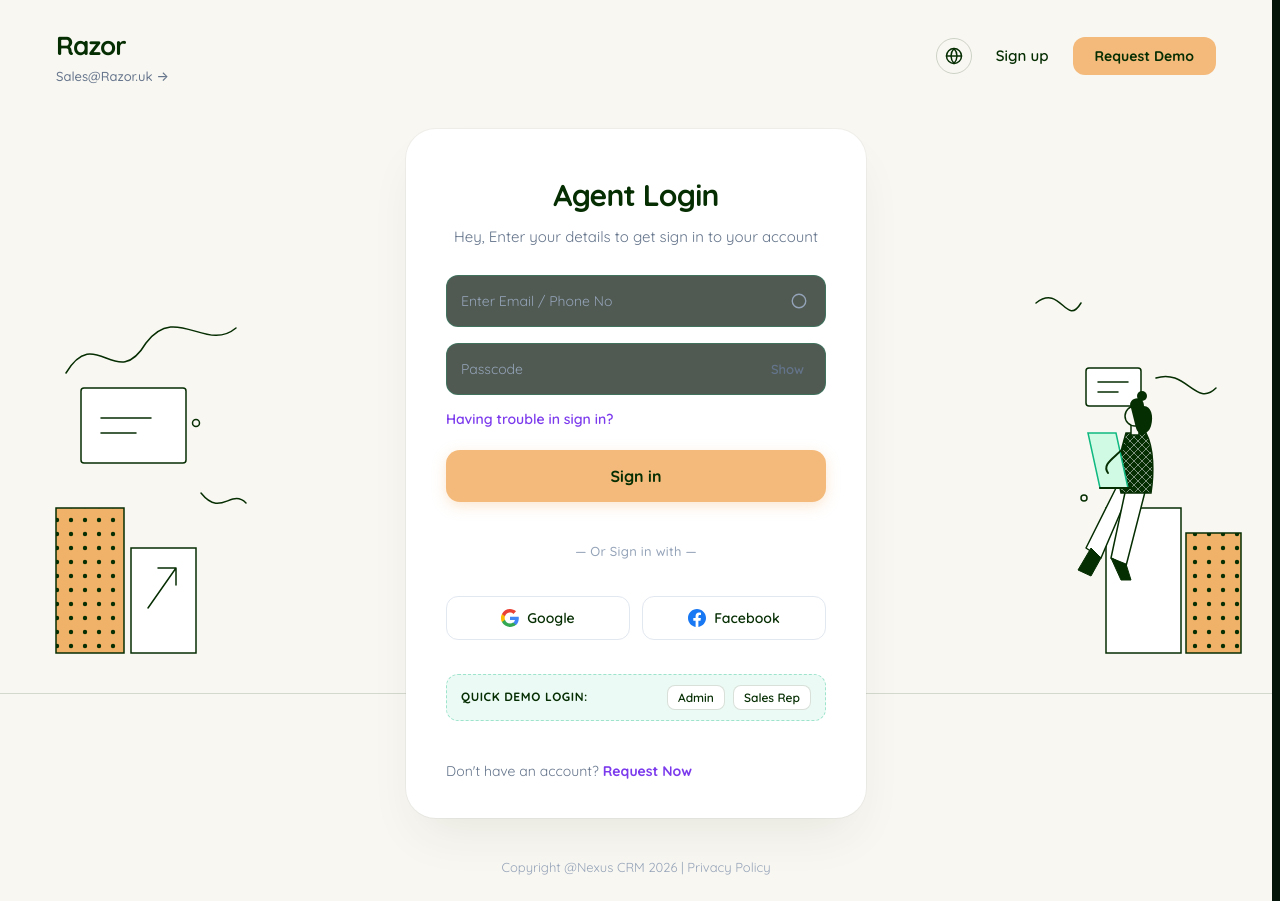
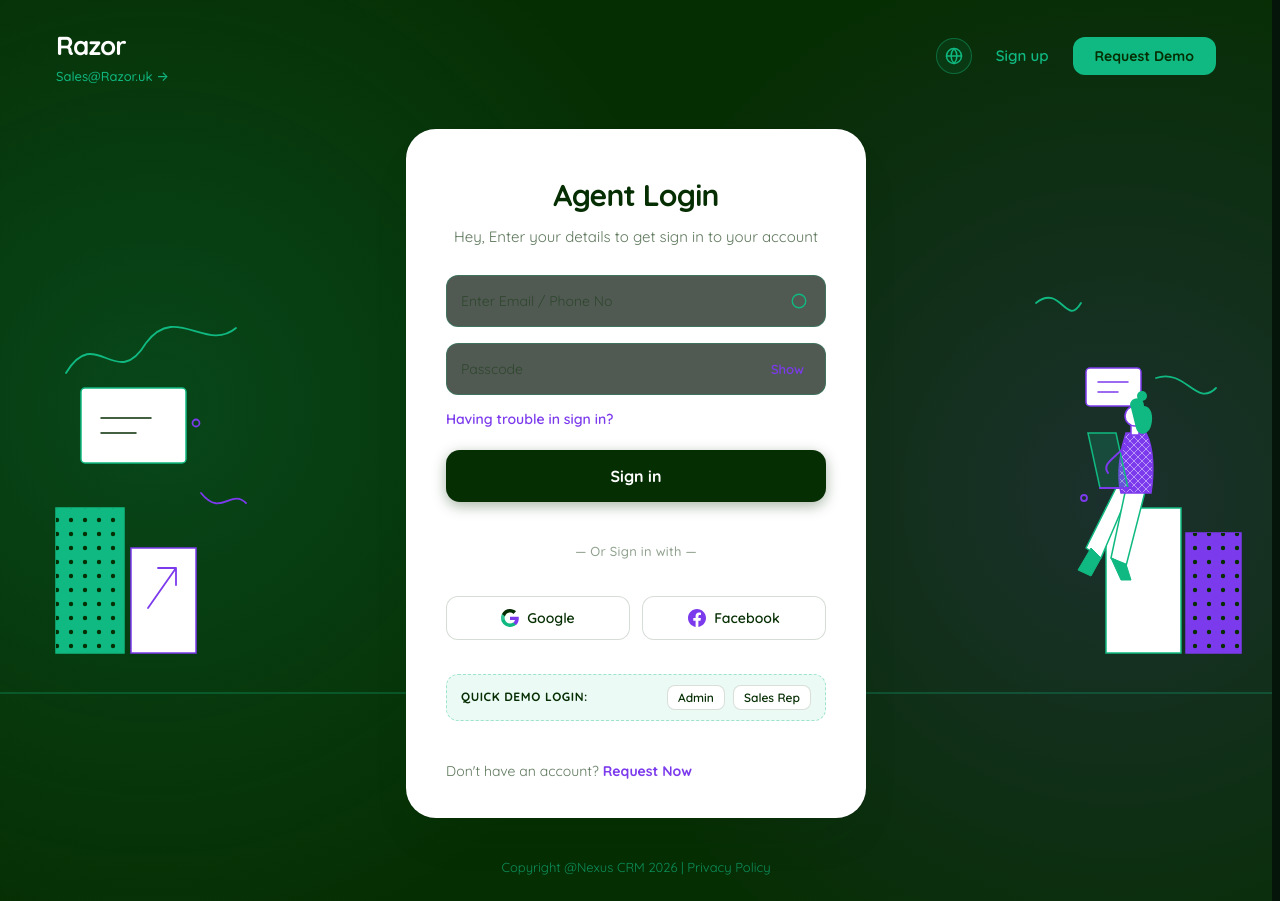
Before and after one commit to sumathi-developer/CRM_App, a React (Vite) app in the folder frontend/: page /login in a window 1280 px wide. Built offline with nearby package versions, Linux system fonts and the light colour scheme.

Commit message:
feat(auth): enforce strict 3-color palette (#062E03, #10B981, #7C3AED) across login page and illustrations

```diff
--- a/frontend/src/pages/LoginPage.tsx
+++ b/frontend/src/pages/LoginPage.tsx
@@ -3,31 +3,32 @@ import { useNavigate, useLocation, Link } from 'react-router-dom';
 import { useAuth } from '../context/AuthContext';
 import { GlobeIcon, AlertCircleIcon, CheckCircleIcon } from '../components/common/Icons';
 
-/* Google Icon SVG */
+/* Google Icon SVG (strictly styled with user palette #10B981, #7C3AED, #062E03) */
 const GoogleIcon: React.FC<{ size?: number }> = ({ size = 18 }) => (
   <svg width={size} height={size} viewBox="0 0 24 24" aria-hidden="true">
     <path
-      fill="#4285F4"
+      fill="#7C3AED"
       d="M23.745 12.27c0-.7-.06-1.4-.19-2.07H12v4.51h6.6c-.29 1.52-1.14 2.8-2.4 3.65v3h3.88c2.27-2.09 3.665-5.17 3.665-9.09z"
     />
     <path
-      fill="#34A853"
+      fill="#10B981"
       d="M12 24c3.24 0 5.95-1.08 7.93-2.91l-3.88-3c-1.08.72-2.45 1.16-4.05 1.16-3.12 0-5.77-2.1-6.72-4.93H1.25v3.1C3.28 21.43 7.35 24 12 24z"
     />
     <path
-      fill="#FBBC05"
+      fill="#10B981"
+      opacity="0.85"
       d="M5.28 14.32a7.18 7.18 0 0 1 0-4.64V6.58H1.25a11.96 11.96 0 0 0 0 10.84l4.03-3.1z"
     />
     <path
-      fill="#EA4335"
+      fill="#062E03"
       d="M12 4.75c1.77 0 3.35.61 4.6 1.8l3.42-3.42C17.95 1.19 15.24 0 12 0 7.35 0 3.28 2.57 1.25 6.58l4.03 3.1c.95-2.83 3.6-4.93 6.72-4.93z"
     />
   </svg>
 );
 
-/* Facebook Icon SVG (Replaces Apple ID as requested) */
+/* Facebook Icon SVG (replaces Apple ID, styled with Accent color #7C3AED) */
 const FacebookIcon: React.FC<{ size?: number }> = ({ size = 18 }) => (
-  <svg width={size} height={size} viewBox="0 0 24 24" fill="#1877F2" aria-hidden="true">
+  <svg width={size} height={size} viewBox="0 0 24 24" fill="#7C3AED" aria-hidden="true">
     <path d="M24 12.073c0-6.627-5.373-12-12-12s-12 5.373-12 12c0 5.99 4.388 10.954 10.125 11.854v-8.385H7.078v-3.47h3.047V9.43c0-3.007 1.792-4.669 4.533-4.669 1.312 0 2.686.235 2.686.235v2.953H15.83c-1.491 0-1.956.925-1.956 1.874v2.25h3.328l-.532 3.47h-2.796v8.385C19.612 23.027 24 18.062 24 12.073z" />
   </svg>
 );
@@ -182,14 +183,14 @@ export const LoginPage: React.FC = () => {
           {/* Squiggly line top left */}
           <path
             d="M30 140 C 60 90, 80 160, 110 110 C 140 70, 170 120, 200 95"
-            stroke="#062E03"
-            strokeWidth="1.5"
+            stroke="#10B981"
+            strokeWidth="1.8"
             fill="none"
             strokeLinecap="round"
           />
 
           {/* Small circle accent */}
-          <circle cx="160" cy="190" r="3.5" fill="none" stroke="#062E03" strokeWidth="1.5" />
+          <circle cx="160" cy="190" r="3.5" fill="none" stroke="#7C3AED" strokeWidth="1.8" />
 
           {/* Document outline box */}
           <rect
@@ -197,9 +198,9 @@ export const LoginPage: React.FC = () => {
             y="155"
             width="105"
             height="75"
-            rx="3"
+            rx="4"
             fill="#FFFFFF"
-            stroke="#062E03"
+            stroke="#10B981"
             strokeWidth="1.5"
           />
           <line
@@ -224,20 +225,20 @@ export const LoginPage: React.FC = () => {
           {/* Curly doodle right of box */}
           <path
             d="M165 260 C 185 285, 195 255, 210 270"
-            stroke="#062E03"
-            strokeWidth="1.5"
+            stroke="#7C3AED"
+            strokeWidth="1.8"
             fill="none"
             strokeLinecap="round"
           />
 
-          {/* Polka-dot pillar left */}
+          {/* Polka-dot pillar left (Secondary emerald #10B981 with primary #062E03 dots) */}
           <rect
             x="20"
             y="275"
             width="68"
             height="145"
-            fill="#F0B268"
-            stroke="#062E03"
+            fill="#10B981"
+            stroke="#10B981"
             strokeWidth="1.5"
           />
           <rect x="20" y="275" width="68" height="145" fill="url(#dotPatternLeft)" />
@@ -249,13 +250,13 @@ export const LoginPage: React.FC = () => {
             width="65"
             height="105"
             fill="#FFFFFF"
-            stroke="#062E03"
+            stroke="#7C3AED"
             strokeWidth="1.5"
           />
           <path
             d="M112 375 L 140 335 M 140 335 L 122 335 M 140 335 L 140 352"
-            stroke="#062E03"
-            strokeWidth="1.5"
+            stroke="#7C3AED"
+            strokeWidth="1.8"
             strokeLinecap="round"
             strokeLinejoin="round"
           />
@@ -315,7 +316,7 @@ export const LoginPage: React.FC = () => {
                     height="18"
                     viewBox="0 0 24 24"
                     fill="none"
-                    stroke="#94A3B8"
+                    stroke="#10B981"
                     strokeWidth="1.8"
                   >
                     <circle cx="12" cy="12" r="9" />
@@ -474,8 +475,8 @@ export const LoginPage: React.FC = () => {
           {/* Floating curly hair loop / doodle at top */}
           <path
             d="M170 70 C 195 50, 200 95, 215 70"
-            stroke="#062E03"
-            strokeWidth="1.5"
+            stroke="#10B981"
+            strokeWidth="1.8"
             fill="none"
             strokeLinecap="round"
           />
@@ -486,9 +487,9 @@ export const LoginPage: React.FC = () => {
             y="135"
             width="55"
             height="38"
-            rx="3"
+            rx="4"
             fill="#FFFFFF"
-            stroke="#062E03"
+            stroke="#7C3AED"
             strokeWidth="1.5"
           />
           <line
@@ -496,7 +497,7 @@ export const LoginPage: React.FC = () => {
             y1="149"
             x2="262"
             y2="149"
-            stroke="#062E03"
+            stroke="#7C3AED"
             strokeWidth="1.5"
             strokeLinecap="round"
           />
@@ -505,7 +506,7 @@ export const LoginPage: React.FC = () => {
             y1="159"
             x2="252"
             y2="159"
-            stroke="#062E03"
+            stroke="#7C3AED"
             strokeWidth="1.5"
             strokeLinecap="round"
           />
@@ -513,14 +514,14 @@ export const LoginPage: React.FC = () => {
           {/* Squiggle behind agent */}
           <path
             d="M290 145 C 320 135, 330 175, 350 155"
-            stroke="#062E03"
-            strokeWidth="1.5"
+            stroke="#10B981"
+            strokeWidth="1.8"
             fill="none"
             strokeLinecap="round"
           />
 
           {/* Small circle accent */}
-          <circle cx="218" cy="265" r="3" fill="none" stroke="#062E03" strokeWidth="1.5" />
+          <circle cx="218" cy="265" r="3" fill="none" stroke="#7C3AED" strokeWidth="1.8" />
 
           {/* Pedestal Box agent sits on */}
           <rect
@@ -529,18 +530,18 @@ export const LoginPage: React.FC = () => {
             width="75"
             height="145"
             fill="#FFFFFF"
-            stroke="#062E03"
+            stroke="#10B981"
             strokeWidth="1.5"
           />
 
-          {/* Polka-dot pillar on far right */}
+          {/* Polka-dot pillar on far right (Accent purple #7C3AED with primary #062E03 dots) */}
           <rect
             x="320"
             y="300"
             width="55"
             height="120"
-            fill="#F0B268"
-            stroke="#062E03"
+            fill="#7C3AED"
+            stroke="#7C3AED"
             strokeWidth="1.5"
           />
           <rect x="320" y="300" width="55" height="120" fill="url(#dotPatternRight)" />
@@ -550,7 +551,7 @@ export const LoginPage: React.FC = () => {
           <path
             d="M250 255 L 220 315 L 235 325 L 265 255 Z"
             fill="#FFFFFF"
-            stroke="#062E03"
+            stroke="#10B981"
             strokeWidth="1.5"
             strokeLinejoin="round"
           />
@@ -558,34 +559,34 @@ export const LoginPage: React.FC = () => {
           <path
             d="M260 255 L 245 325 L 260 333 L 280 255 Z"
             fill="#FFFFFF"
-            stroke="#062E03"
+            stroke="#10B981"
             strokeWidth="1.5"
             strokeLinejoin="round"
           />
           {/* Left shoe */}
           <path
             d="M212 337 L 225 315 L 235 325 L 225 343 Z"
-            fill="#062E03"
-            stroke="#062E03"
+            fill="#10B981"
+            stroke="#10B981"
             strokeWidth="1"
           />
           {/* Right shoe */}
           <path
             d="M245 325 L 255 347 L 265 347 L 260 331 Z"
-            fill="#062E03"
-            stroke="#062E03"
+            fill="#10B981"
+            stroke="#10B981"
             strokeWidth="1"
           />
 
           {/* Torso & patterned top */}
           <path
             d="M260 200 C 255 215, 250 240, 255 260 L 285 260 C 288 240, 288 215, 280 200 Z"
-            fill="#062E03"
+            fill="#7C3AED"
           />
           <path
             d="M260 200 C 255 215, 250 240, 255 260 L 285 260 C 288 240, 288 215, 280 200 Z"
             fill="url(#shirtPattern)"
-            stroke="#062E03"
+            stroke="#7C3AED"
             strokeWidth="1.5"
           />
 
@@ -595,23 +596,24 @@ export const LoginPage: React.FC = () => {
             y="190"
             width="8"
             height="12"
-            fill="#FAF8F5"
-            stroke="#062E03"
+            fill="#FFFFFF"
+            stroke="#7C3AED"
             strokeWidth="1.5"
           />
           {/* Head */}
-          <circle cx="269" cy="183" r="10" fill="#FAF8F5" stroke="#062E03" strokeWidth="1.5" />
+          <circle cx="269" cy="183" r="10" fill="#FFFFFF" stroke="#7C3AED" strokeWidth="1.5" />
           {/* Hair / Topknot Bun */}
           <path
             d="M265 175 C 260 165, 278 160, 278 173 C 285 173, 288 183, 285 193 C 282 203, 272 203, 270 195 Z"
-            fill="#062E03"
+            fill="#10B981"
           />
-          <circle cx="276" cy="163" r="5" fill="#062E03" />
+          <circle cx="276" cy="163" r="5" fill="#10B981" />
 
-          {/* Laptop on lap (with #10B981 emerald screen tint) */}
+          {/* Laptop on lap */}
           <path
             d="M222 200 L 234 255 L 262 255 L 250 200 Z"
-            fill="#D1FAE5"
+            fill="#10B981"
+            fillOpacity="0.2"
             stroke="#10B981"
             strokeWidth="1.5"
           />
@@ -620,7 +622,7 @@ export const LoginPage: React.FC = () => {
             y1="255"
             x2="268"
             y2="255"
-            stroke="#062E03"
+            stroke="#7C3AED"
             strokeWidth="2"
             strokeLinecap="round"
           />
@@ -629,7 +631,7 @@ export const LoginPage: React.FC = () => {
           <path
             d="M262 210 C 250 225, 235 230, 242 240"
             fill="none"
-            stroke="#062E03"
+            stroke="#7C3AED"
             strokeWidth="2"
             strokeLinecap="round"
           />
--- a/frontend/src/styles/auth.css
+++ b/frontend/src/styles/auth.css
@@ -1178,16 +1178,19 @@
   --agent-primary: #062E03;
   --agent-secondary: #10B981;
   --agent-accent: #7C3AED;
-  --agent-bg: #F9F7F2;
+  --agent-bg: #062E03;
   --agent-card-bg: #FFFFFF;
   --agent-text-main: #062E03;
-  --agent-text-muted: #64748B;
-  --agent-border: #E2E8F0;
+  --agent-text-muted: rgba(6, 46, 3, 0.65);
+  --agent-border: rgba(6, 46, 3, 0.16);
 
   position: relative;
   min-height: 100vh;
   width: 100%;
   background-color: var(--agent-bg);
+  background-image:
+    radial-gradient(circle at 12% 45%, rgba(16, 185, 129, 0.18) 0%, transparent 45%),
+    radial-gradient(circle at 88% 55%, rgba(124, 58, 237, 0.18) 0%, transparent 45%);
   display: flex;
   flex-direction: column;
   justify-content: space-between;
@@ -1203,8 +1206,8 @@
   left: 0;
   right: 0;
   bottom: 23%;
-  height: 1px;
-  background: rgba(6, 46, 3, 0.15);
+  height: 1.5px;
+  background: rgba(16, 185, 129, 0.25);
   z-index: 1;
   pointer-events: none;
 }
@@ -1231,7 +1234,7 @@
   font-size: 1.625rem;
   font-weight: 800;
   letter-spacing: -0.035em;
-  color: var(--agent-primary);
+  color: #FFFFFF;
   text-decoration: none;
   display: inline-flex;
   align-items: center;
@@ -1241,12 +1244,12 @@
 .agent-brand-logo-mark {
   width: 22px;
   height: 22px;
-  background: var(--agent-primary);
+  background: var(--agent-secondary);
   border-radius: 6px;
   display: inline-flex;
   align-items: center;
   justify-content: center;
-  color: var(--agent-secondary);
+  color: var(--agent-primary);
   font-size: 12px;
   font-weight: 900;
 }
@@ -1254,7 +1257,7 @@
 .agent-brand-contact-link {
   font-size: 0.8125rem;
   font-weight: 500;
-  color: #64748B;
+  color: var(--agent-secondary);
   display: inline-flex;
   align-items: center;
   gap: 4px;
@@ -1263,7 +1266,7 @@
 }
 
 .agent-brand-contact-link:hover {
-  color: var(--agent-secondary);
+  color: var(--agent-accent);
 }
 
 .agent-navbar-actions {
@@ -1279,23 +1282,23 @@
   width: 36px;
   height: 36px;
   border-radius: 50%;
-  border: 1px solid rgba(6, 46, 3, 0.18);
-  background: transparent;
-  color: var(--agent-primary);
+  border: 1.5px solid rgba(16, 185, 129, 0.4);
+  background: rgba(16, 185, 129, 0.08);
+  color: var(--agent-secondary);
   cursor: pointer;
   transition: all 0.2s ease;
 }
 
 .agent-globe-btn:hover {
-  border-color: var(--agent-secondary);
-  color: var(--agent-secondary);
-  background: rgba(16, 185, 129, 0.08);
+  border-color: var(--agent-accent);
+  color: var(--agent-accent);
+  background: rgba(124, 58, 237, 0.15);
 }
 
 .agent-nav-signup-link {
   font-size: 0.9375rem;
   font-weight: 600;
-  color: var(--agent-primary);
+  color: var(--agent-secondary);
   text-decoration: none;
   transition: color 0.15s ease;
 }
@@ -1307,7 +1310,7 @@
 .agent-request-demo-btn {
   padding: 10px 22px;
   border-radius: 12px;
-  background: #F4BA7B;
+  background: var(--agent-secondary);
   color: var(--agent-primary);
   font-size: 0.875rem;
   font-weight: 700;
@@ -1321,9 +1324,10 @@
 }
 
 .agent-request-demo-btn:hover {
-  background: #EEAA60;
+  background: var(--agent-accent);
+  color: #FFFFFF;
   transform: translateY(-1px);
-  box-shadow: 0 4px 14px rgba(244, 186, 123, 0.45);
+  box-shadow: 0 4px 14px rgba(124, 58, 237, 0.45);
 }
 
 /* 2. Central Hero Stage */
@@ -1406,14 +1410,14 @@
 }
 
 .agent-alert-box.error {
-  background: #FEF2F2;
-  border: 1px solid #FECACA;
-  color: #DC2626;
+  background: rgba(124, 58, 237, 0.08);
+  border: 1px solid rgba(124, 58, 237, 0.35);
+  color: var(--agent-accent);
 }
 
 .agent-alert-box.success {
-  background: #ECFDF5;
-  border: 1px solid #A7F3D0;
+  background: rgba(16, 185, 129, 0.12);
+  border: 1px solid rgba(16, 185, 129, 0.4);
   color: var(--agent-primary);
 }
 
@@ -1459,14 +1463,14 @@
 }
 
 .agent-form-input::placeholder {
-  color: #94A3B8;
+  color: rgba(6, 46, 3, 0.45);
   font-weight: 400;
 }
 
 .agent-input-trailing-icon {
   position: absolute;
   right: 18px;
-  color: #94A3B8;
+  color: var(--agent-secondary);
   display: flex;
   align-items: center;
   justify-content: center;
@@ -1480,19 +1484,19 @@
   border: none;
   font-size: 0.8125rem;
   font-weight: 600;
-  color: #64748B;
+  color: var(--agent-accent);
   cursor: pointer;
   padding: 4px 6px;
   transition: color 0.15s ease;
 }
 
 .agent-pw-toggle-btn:hover {
-  color: var(--agent-accent);
+  color: var(--agent-secondary);
 }
 
 .agent-field-error-text {
   font-size: 0.8125rem;
-  color: #DC2626;
+  color: var(--agent-accent);
   padding-left: 4px;
   margin-top: 2px;
 }
@@ -1524,8 +1528,8 @@
   height: 52px;
   border: none;
   border-radius: 14px;
-  background: #F4BA7B;
-  color: var(--agent-primary);
+  background: var(--agent-primary);
+  color: #FFFFFF;
   font-size: 1rem;
   font-weight: 700;
   cursor: pointer;
@@ -1534,13 +1538,14 @@
   align-items: center;
   justify-content: center;
   gap: 8px;
-  box-shadow: 0 4px 14px rgba(244, 186, 123, 0.35);
+  box-shadow: 0 4px 14px rgba(6, 46, 3, 0.35);
 }
 
 .agent-signin-btn:hover:not(:disabled) {
-  background: #EEAA60;
+  background: var(--agent-secondary);
+  color: var(--agent-primary);
   transform: translateY(-1px);
-  box-shadow: 0 6px 20px rgba(16, 185, 129, 0.3);
+  box-shadow: 0 6px 20px rgba(16, 185, 129, 0.45);
 }
 
 .agent-signin-btn:active:not(:disabled) {
@@ -1558,7 +1563,7 @@
   align-items: center;
   justify-content: center;
   margin: 24px 0 18px;
-  color: #94A3B8;
+  color: rgba(6, 46, 3, 0.45);
   font-size: 0.8125rem;
   font-weight: 500;
   letter-spacing: 0.02em;
@@ -1589,7 +1594,7 @@
 
 .agent-social-pill:hover {
   border-color: var(--agent-secondary);
-  background: #F8FAFC;
+  background: rgba(16, 185, 129, 0.05);
   transform: translateY(-1px);
   box-shadow: 0 2px 8px rgba(6, 46, 3, 0.06);
 }
@@ -1644,7 +1649,7 @@
 .agent-request-now-row {
   margin-top: 24px;
   font-size: 0.875rem;
-  color: #64748B;
+  color: rgba(6, 46, 3, 0.65);
 }
 
 .agent-request-now-link {
@@ -1665,19 +1670,19 @@
   padding: 24px;
   text-align: center;
   font-size: 0.8125rem;
-  color: #94A3B8;
+  color: rgba(16, 185, 129, 0.7);
   z-index: 10;
   position: relative;
 }
 
 .agent-page-footer a {
-  color: #64748B;
+  color: var(--agent-secondary);
   text-decoration: none;
   transition: color 0.15s ease;
 }
 
 .agent-page-footer a:hover {
-  color: var(--agent-primary);
+  color: var(--agent-accent);
 }
 
 /* Responsive queries */
```
